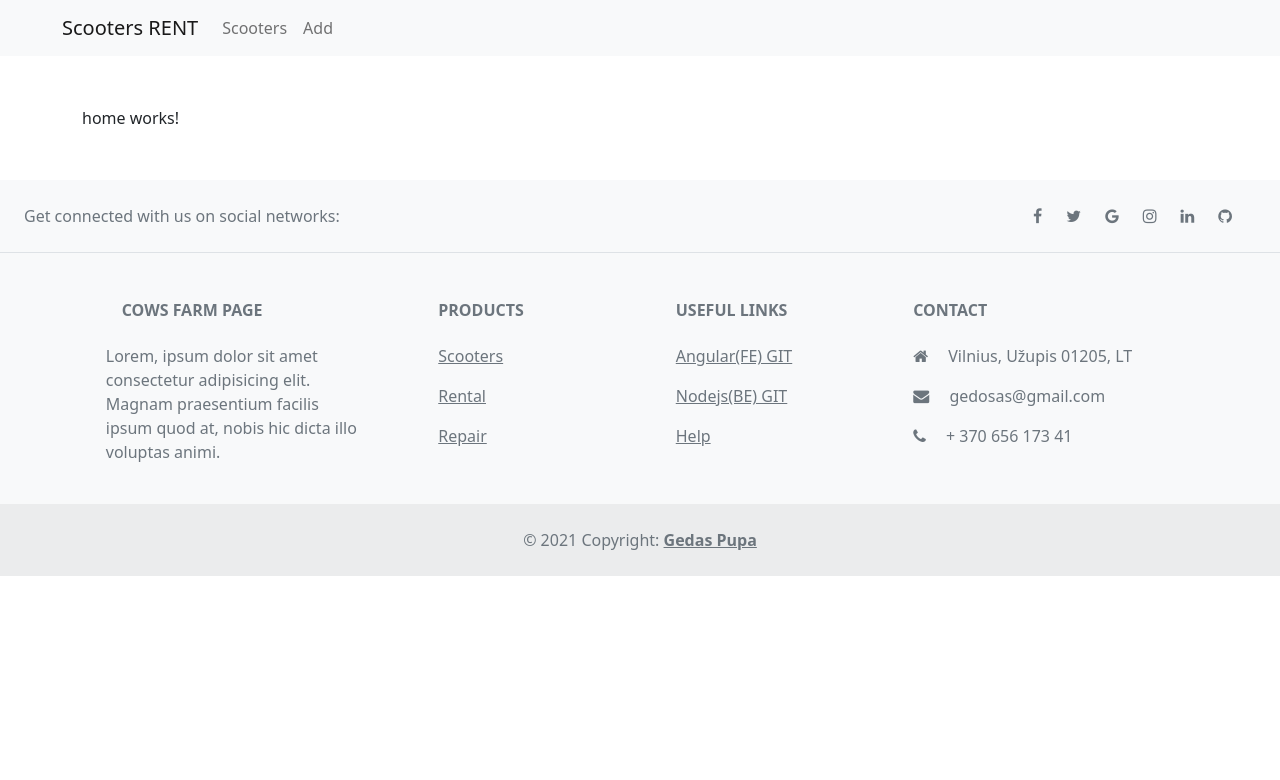
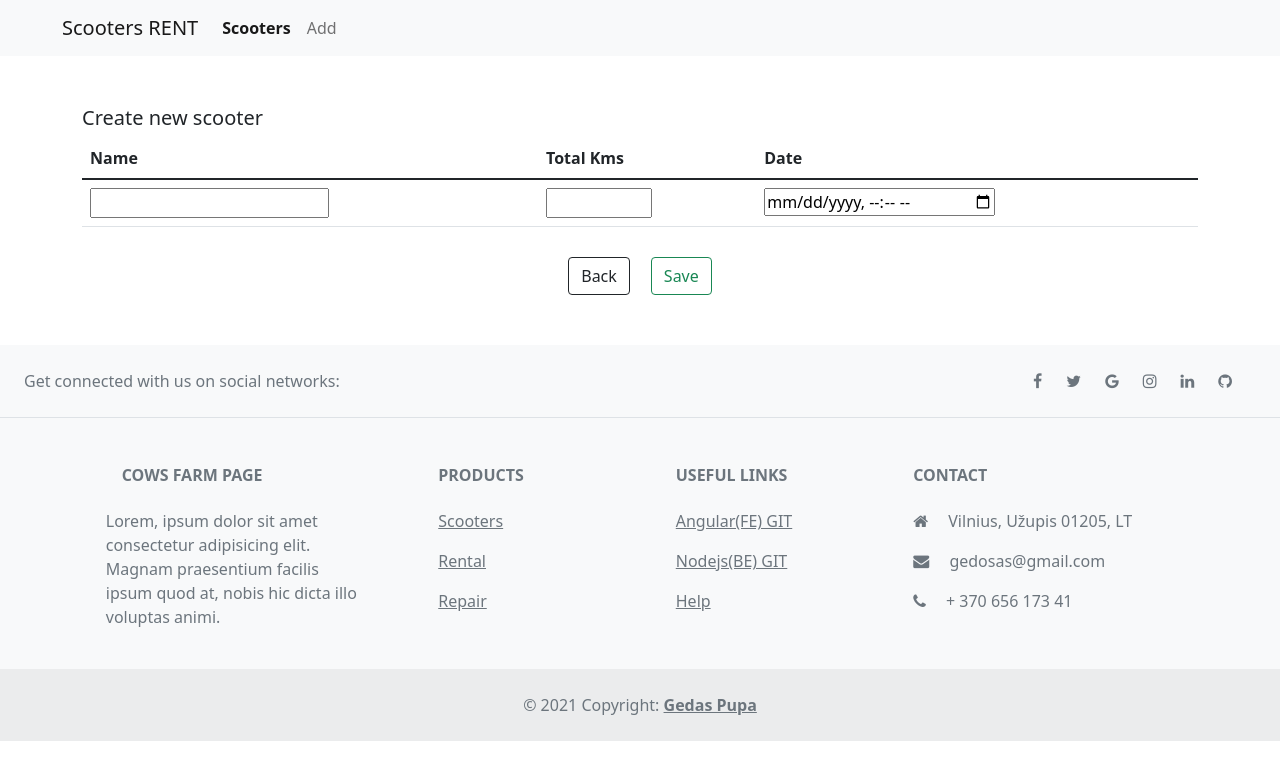
Before and after one commit to GedasPupa/kolt-fe, an Angular app: page /scooters/1 in a window 1280 px wide. Before the commit this address led to /. Shown: the top 780 px of the page. Built offline with nearby package versions, Linux system fonts and the light colour scheme; no server answers.

Commit message:
ScooterComponent (full CRUD)

```diff
--- a/src/app/app.module.ts
+++ b/src/app/app.module.ts
@@ -9,6 +9,7 @@ import { HeaderComponent } from './components/header/header.component';
 import { FooterComponent } from './components/footer/footer.component';
 import { RouterModule } from '@angular/router';
 import { ScootersComponent } from './components/scooters/scooters.component';
+import { ScooterComponent } from './components/scooter/scooter.component';
 
 @NgModule({
   declarations: [
@@ -17,6 +18,7 @@ import { ScootersComponent } from './components/scooters/scooters.component';
     HeaderComponent,
     FooterComponent,
     ScootersComponent,
+    ScooterComponent,
   ],
   imports: [
     BrowserModule,
@@ -25,6 +27,8 @@ import { ScootersComponent } from './components/scooters/scooters.component';
     RouterModule.forRoot([
       { path: '', component: HomeComponent },
       { path: 'scooters', component: ScootersComponent },
+      { path: 'scooters/:id', component: ScooterComponent },
+      { path: 'add', component: ScooterComponent },
       { path: '**', redirectTo: '', pathMatch: 'full' },
     ]),
   ],
--- /dev/null
+++ b/src/app/components/scooter/scooter.component.css
@@ -0,0 +1,10 @@
+.delete-edit-btns {
+  margin-top: 30px;
+  display: flex;
+  justify-content: center;
+  gap: 21px;
+}
+
+.ng-invalid:not(form).ng-touched {
+  border: 1px solid salmon;
+}
--- /dev/null
+++ b/src/app/components/scooter/scooter.component.html
@@ -0,0 +1,53 @@
+<p *ngIf="!formValid && !formInfo.dirty" class="alert alert-danger">ERROR! Please make some changes before Updating to DB!</p>
+<form #formInfo="ngForm" action method="GET">
+<h5 *ngIf="scooter !== undefined">Update scooter {{scooter.registration_code}}</h5>
+<table class='table' *ngIf="scooter !== undefined; else noPerson" >
+  <thead>
+    <tr>
+      <th>Name</th>
+      <th>Busy</th>
+      <th>Busy?</th>
+      <th>Total Kms</th>
+      <th>Plus Kms</th>
+      <th>Last use time</th>
+    </tr>
+  </thead>
+  <tbody>
+    <tr>
+      <td>{{scooter.registration_code}}</td>
+      <td>{{scooter.is_busy ? "true" : "false"}}</td>
+      <td><input type="checkbox" [(ngModel)]="scooter.is_busy" name="is_busy"></td>
+      <td>{{scooter.total_ride_kilometers}}</td>
+      <td><input type="number" ngModel #kmInput="ngModel" name="total_ride_kilometers"></td>
+      <td><input type="datetime-local" ngModel #dateInput="ngModel" name="last_use_time"></td>
+    </tr>
+  </tbody>
+</table>
+<p *ngIf="!formInfo.touched && formInfo.submitted" class="alert alert-warning">Form is untuched! Make some changes for saving!</p>
+<p *ngIf="!formInfo.valid && formInfo.submitted && formInfo.touched" class="alert alert-warning">Form is invalid! Make some changes in red fields for saving!</p>
+<ng-template #noPerson>
+  <h5>Create new scooter</h5>
+  <table class='table'>
+    <thead>
+      <tr>
+        <th>Name</th>
+        <th>Total Kms</th>
+        <th>Date</th>
+      </tr>
+    </thead>
+    <tbody>
+      <tr>
+        <td><input type="text" #inName="ngModel" maxlength="8" name="registration_code" ngModel required><p *ngIf="inName.invalid && inName.touched" >Name not valid. Use 8 chars please!</p></td>
+        <td><input type="number" min="0" max="9999" #inKm="ngModel" name="total_ride_kilometers" ngModel></td>
+        <td><input type="datetime-local" #inDate="ngModel" name="last_use_time" ngModel></td>
+      </tr>
+    </tbody>
+  </table>
+</ng-template>
+<div class="delete-edit-btns">
+  <button class="btn btn-outline-dark" (click)="onBack()">Back</button>
+  <button *ngIf="!!scooter" type="button" (click)="onDelete(scooter.id)" class="btn btn-outline-danger" >Delete</button>
+  <button *ngIf="!!scooter" type="button" (click)="onUpdate()" class="btn btn-outline-warning">Update</button>
+  <button *ngIf="!scooter" type="button" (click)="onCreate()" class="btn btn-outline-success">Save</button>
+</div>
+</form>
--- /dev/null
+++ b/src/app/components/scooter/scooter.component.ts
@@ -0,0 +1,128 @@
+import { ScootersService } from './../../services/scooters.service';
+import { IScooter } from 'src/app/models/Scooter';
+import { Component, OnInit, ViewChild } from '@angular/core';
+import { NgForm } from '@angular/forms';
+import { ActivatedRoute, Router } from '@angular/router';
+
+@Component({
+  selector: 'app-scooter',
+  templateUrl: './scooter.component.html',
+  styleUrls: ['./scooter.component.css'],
+})
+export class ScooterComponent implements OnInit {
+  id: string | null = null;
+  scooter!: IScooter;
+  sub: any;
+  formValid: boolean = true;
+
+  scooter2: IScooter = {
+    id: 0,
+    registration_code: '',
+    is_busy: 0,
+    last_use_time: '1980-01-01',
+    total_ride_kilometers: 0,
+  };
+
+  @ViewChild('formInfo') formInfo!: NgForm;
+  @ViewChild('kmInput') kmInfo!: NgForm;
+  @ViewChild('dateInput') dateInput!: NgForm;
+  @ViewChild('inName') inName!: NgForm;
+  @ViewChild('inBusy') inBusy!: NgForm;
+  @ViewChild('inKm') inKm!: NgForm;
+  @ViewChild('inDate') inDate!: NgForm;
+
+  constructor(
+    private _activatedRoute: ActivatedRoute,
+    private _scootersService: ScootersService,
+    private _router: Router
+  ) {}
+
+  ngOnInit() {
+    this.sub = this._activatedRoute.paramMap.subscribe((params) => {
+      this.id = params.get('id');
+
+      // subscribe only if ID is not null:
+      if (this.id !== null) {
+        this._scootersService.getOneScooter(+this.id).subscribe(
+          (res) => {
+            this.scooter = res[0];
+          },
+          (err) => {
+            console.log(err);
+          }
+        );
+      }
+    });
+  }
+
+  ngOnDestroy() {
+    this.sub.unsubscribe();
+  }
+
+  onBack(): void {
+    this._router.navigate(['/scooters']);
+  }
+
+  onCreate() {
+    console.log(new Date().toISOString().slice(0, 10));
+    this.scooter2.registration_code = this.inName.value;
+    this.inKm.value == ''
+      ? (this.scooter2.total_ride_kilometers = 0)
+      : (this.scooter2.total_ride_kilometers = +this.inKm.value);
+    this.inDate.value == ''
+      ? this.scooter2.last_use_time
+      : (this.scooter2.last_use_time = this.inDate.value);
+    this._scootersService.createScooter(this.scooter2).subscribe(
+      (res) => {
+        alert(
+          `Scooter ${this.scooter2.registration_code} successfully created and added to DB!`
+        );
+        this._router.navigate(['/scooters']);
+      },
+      (err) => console.log(err)
+    );
+  }
+
+  onUpdate(): void {
+    this.scooter.last_use_time =
+      this.dateInput.value == ''
+        ? new Date().toISOString().slice(0, 10)
+        : this.dateInput.value;
+    this.kmInfo.value != ''
+      ? (this.scooter!.total_ride_kilometers += +this.kmInfo.value)
+      : undefined;
+
+    if (this.formInfo.dirty) {
+      this._scootersService.updateScooter(this.scooter).subscribe(
+        (res) => {
+          console.log(res);
+          alert(
+            `Scooter ${this.scooter.registration_code} successfully updated!`
+          );
+          this._router.navigate([`/scooters/${this.scooter.id}`]);
+        },
+        (err) => console.log(err)
+      );
+    } else {
+      this.formValid = false;
+    }
+  }
+
+  onDelete(id: number): void {
+    this._scootersService.deleteScooter(id).subscribe(
+      (res) => {
+        alert(
+          `Cow ${this.scooter.registration_code} successfully deleted from DB!`
+        );
+        this._router.navigate(['/scooters']);
+      },
+      (err) => {
+        console.log(err);
+      }
+    );
+  }
+
+  getDate() {
+    return new Date().toISOString().slice(0, 10);
+  }
+}
--- a/src/app/components/scooters/scooters.component.html
+++ b/src/app/components/scooters/scooters.component.html
@@ -6,16 +6,16 @@
 <table class='table' *ngIf="filteredScooters.length > 0; else noScootersWarning">
   <thead>
     <tr>
-      <th>Reg.Code <i (click)="onSort('registration_code')" class="fa fa-angle-{{this.field === 'name' ? (this.sortAsc ? 'down' : 'up') : 'down'}}"></i></th>
-      <th>Busy <i (click)="onSort('is_busy')" class="fa fa-angle-{{this.field === 'weight' ? (this.sortAsc ? 'down' : 'up') : 'down'}}"></i></th>
-      <th>Date <i (click)="onSort('last_use_time')" class="fa fa-angle-{{this.field === 'total_milk' ? (this.sortAsc ? 'down' : 'up') : 'down'}}"></i></th>
-      <th>Kilometers <i (click)="onSort('total_ride_kilometers')" class="fa fa-angle-{{this.field === 'last_milk_time' ? (this.sortAsc ? 'down' : 'up') : 'down'}}"></i></th>
+      <th>Reg.Code <i (click)="onSort('registration_code')" class="fa fa-angle-{{this.field === 'registration_code' ? (this.sortAsc ? 'down' : 'up') : 'down'}}"></i></th>
+      <th>Busy <i (click)="onSort('is_busy')" class="fa fa-angle-{{this.field === 'is_busy' ? (this.sortAsc ? 'down' : 'up') : 'down'}}"></i></th>
+      <th>Date <i (click)="onSort('last_use_time')" class="fa fa-angle-{{this.field === 'last_use_time' ? (this.sortAsc ? 'down' : 'up') : 'down'}}"></i></th>
+      <th>Kilometers <i (click)="onSort('total_ride_kilometers')" class="fa fa-angle-{{this.field === 'total_ride_kilometers' ? (this.sortAsc ? 'down' : 'up') : 'down'}}"></i></th>
       <th>Actions</th>
     </tr>
   </thead>
   <tbody>
     <tr *ngFor="let item of filteredScooters">
-      <td><a [routerLink]="['/cows', item.id]">{{item.registration_code}}</a></td>
+      <td><a [routerLink]="['/scooters', item.id]">{{item.registration_code}}</a></td>
       <td><i class="fa {{item.is_busy ? 'fa-check' : 'fa-battery-full '}}" aria-hidden="true"></i></td>
       <td>{{item.last_use_time | date }}</td>
       <td>{{item.total_ride_kilometers}}</td>
--- a/src/app/components/scooters/scooters.component.ts
+++ b/src/app/components/scooters/scooters.component.ts
@@ -79,7 +79,7 @@ export class ScootersComponent implements OnInit {
   getScootersSum() {
     this._scootersService.getRecordsSum().subscribe(
       (res) => {
-        this.total_records = res.total_records;
+        this.total_records = res.total_scooters;
         this.recordsLoaded = true;
       },
       (err) => console.log(err)
--- a/src/app/models/Scooter.ts
+++ b/src/app/models/Scooter.ts
@@ -2,7 +2,7 @@ interface IScooter {
   id: number;
   registration_code: string;
   is_busy: number;
-  last_use_time: Date;
+  last_use_time: string;
   total_ride_kilometers: number;
 }
 
```
Also changed, not shown: 1 other file (tests, documents, lock files or other folders).
